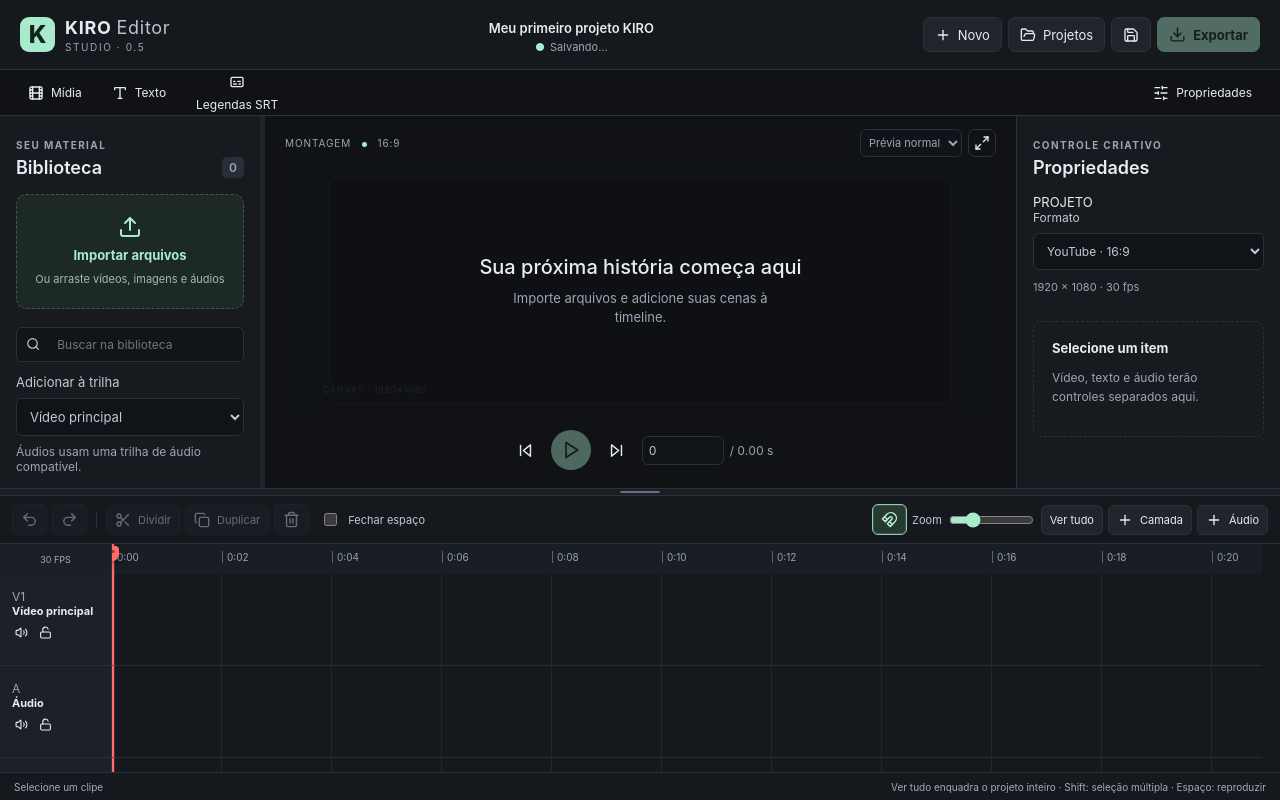
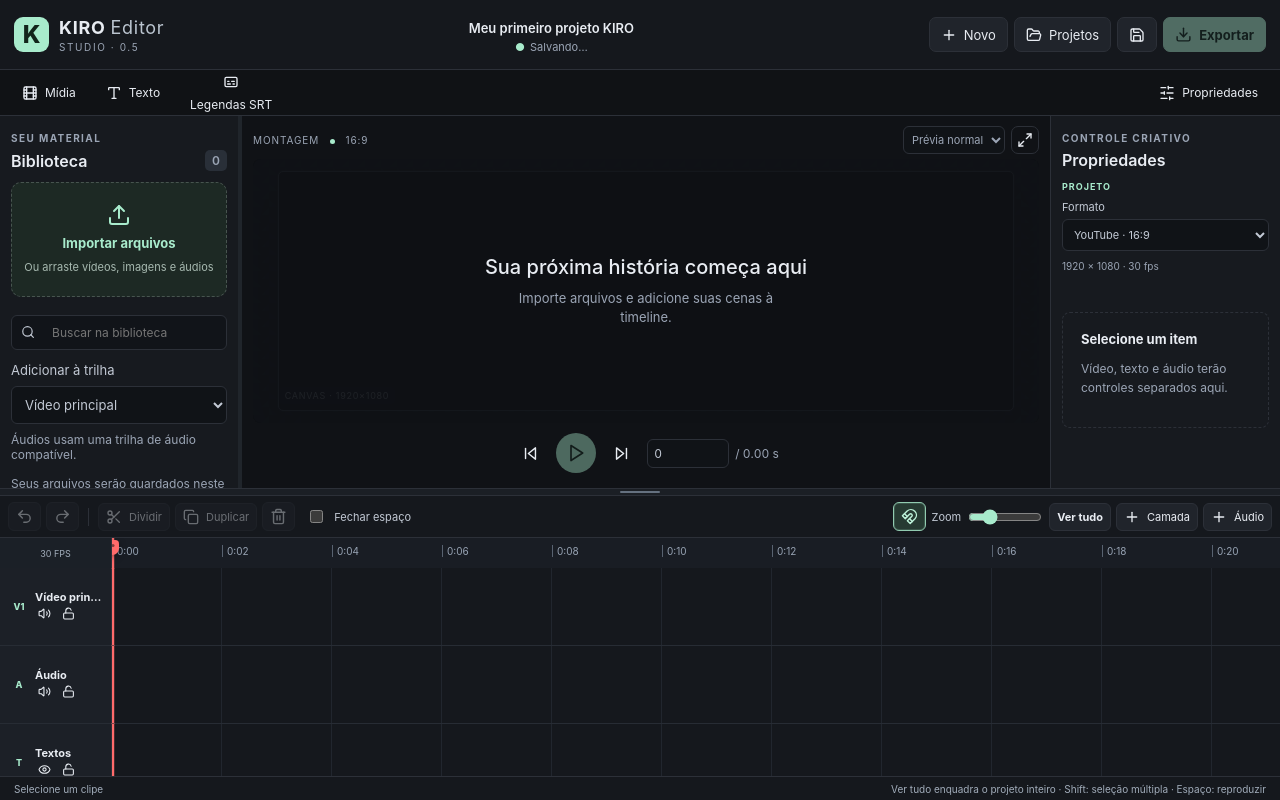
Before and after one commit to kiroaventureiro/kiro-editor, a React (Vite) app: page / in a window 1280 px wide. Built offline with nearby package versions, Linux system fonts and the light colour scheme.

Commit message:
ui: compact studio layout and clarify creative controls

```diff
--- a/src/styles/studio-refinements.css
+++ b/src/styles/studio-refinements.css
@@ -1,11 +1,10 @@
 /* KIRO Editor 0.5 — refinamentos de produto
-   Mantém a identidade Studio separada do universo narrativo e melhora leitura/precisão. */
+   Interface mais compacta, canvas prioritário e timeline legível. */
 :root {
   --playhead: #ff6b6b;
   --playhead-soft: rgba(255, 107, 107, 0.22);
 }
 
-/* Estrutura: projetos longos devem rolar dentro da timeline, nunca alargar o app inteiro. */
 html,
 body,
 #root {
@@ -31,12 +30,122 @@ body,
   max-width: 100%;
 }
 
+/* Produto mais compacto: painéis laterais não devem roubar o canvas. */
 .workspace {
   overflow: hidden;
+  grid-template-columns: min(var(--library-width), 238px) 4px minmax(0, 1fr) 230px;
+}
+
+.panel {
+  padding: 13px 11px;
+}
+
+.panel h2 {
+  font-size: 16px;
+  margin-bottom: 11px;
+}
+
+.topbar {
+  padding: 9px 14px;
+  gap: 14px;
+}
+
+.brand {
+  min-width: 160px;
+}
+
+.workspace-tools {
+  padding-inline: 10px;
 }
 
 .preview-wrap {
   overflow: hidden;
+  padding: 7px 11px;
+}
+
+.inspector {
+  width: 230px;
+}
+
+.inspector label {
+  margin-bottom: 9px;
+  gap: 5px;
+  font-size: 11px;
+}
+
+.inspector input,
+.inspector select,
+.inspector textarea {
+  padding: 7px;
+}
+
+.compact-heading h2 {
+  margin-bottom: 9px;
+}
+
+.inspector fieldset {
+  border: 0;
+  padding: 0;
+  margin: 0;
+}
+
+.inspector-section {
+  padding: 10px 0;
+  border-top: 1px solid var(--border);
+}
+
+.project-section {
+  border-top: 0;
+  padding-top: 2px;
+}
+
+.section-kicker {
+  display: block;
+  margin-bottom: 8px;
+  color: var(--accent);
+  font-size: 9px;
+  font-weight: 750;
+  letter-spacing: .11em;
+}
+
+.selected-clip-name {
+  display: block;
+  margin: -2px 0 9px;
+  max-width: 100%;
+  overflow: hidden;
+  text-overflow: ellipsis;
+  white-space: nowrap;
+  font-size: 12px;
+}
+
+.inspector-section summary {
+  margin: 0;
+  cursor: pointer;
+  font-size: 11px;
+  font-weight: 650;
+}
+
+.inspector-section[open] summary {
+  margin-bottom: 10px;
+}
+
+.inspector .control {
+  margin-bottom: 8px;
+}
+
+.inspector .control > span {
+  font-size: 10px;
+}
+
+.inspector .specs {
+  margin: -2px 0 4px;
+  font-size: 10px;
+}
+
+.color-control input[type="color"] {
+  width: 100%;
+  height: 31px;
+  padding: 3px;
 }
 
 .timeline-region,
@@ -52,15 +161,37 @@ body,
   contain: layout paint;
 }
 
+.timeline-toolbar {
+  padding: 6px 8px;
+  gap: 8px;
+}
+
+.timeline-toolbar button {
+  min-height: 28px;
+  padding: 5px 7px;
+}
+
+.timeline-view-tools .zoom input {
+  width: 74px;
+}
+
+.fit-timeline {
+  font-weight: 700;
+}
+
+.timeline-content {
+  min-width: 100%;
+}
+
 .topbar .project-name {
-  min-width: 120px;
+  min-width: 100px;
 }
 
 .topbar .top-actions {
   flex-shrink: 0;
 }
 
-/* Preview: o canvas precisa ser imediatamente reconhecível como área de trabalho. */
+/* Preview: área de trabalho clara e priorizada. */
 .preview-stage {
   background:
     linear-gradient(45deg, rgba(255,255,255,.018) 25%, transparent 25%) 0 0/16px 16px,
@@ -77,9 +208,9 @@ body,
   justify-content: center;
   width: 100%;
   height: 100%;
-  max-width: 96%;
-  max-height: 96%;
-  min-width: 140px;
+  max-width: 98%;
+  max-height: 98%;
+  min-width: 120px;
   min-height: 80px;
 }
 
@@ -93,29 +224,41 @@ body,
     0 0 0 1px rgba(255, 255, 255, 0.035);
 }
 
-/* Cada formato ocupa o máximo espaço útil sem deformar o vídeo. */
+.canvas-movable {
+  cursor: move;
+}
+
+.canvas-hint {
+  margin-left: 10px;
+  color: #91a0b2;
+  font-size: 9px;
+  font-weight: 500;
+  letter-spacing: 0;
+  text-transform: none;
+}
+
 .canvas-shell[data-aspect="16:9"] canvas {
-  width: min(94%, 900px);
+  width: min(98%, 980px);
   height: auto;
   max-height: 100%;
 }
 
 .canvas-shell[data-aspect="1:1"] canvas {
-  height: min(96%, 520px);
+  height: min(98%, 560px);
   width: auto;
-  max-width: 96%;
+  max-width: 98%;
 }
 
 .canvas-shell[data-aspect="4:5"] canvas,
 .canvas-shell[data-aspect="9:16"] canvas {
   height: 100%;
   width: auto;
-  max-width: 92%;
+  max-width: 96%;
   max-height: 100%;
 }
 
 .canvas-shell[data-aspect="9:16"] {
-  max-width: min(96%, 460px);
+  max-width: min(98%, 500px);
 }
 
 .canvas-label {
@@ -131,36 +274,59 @@ body,
   pointer-events: none;
 }
 
-/* Timeline: clipes maiores para leitura e manipulação mais confortáveis. */
+/* Timeline: suficiente para manipular, sem virar metade da tela. */
 .track-row {
-  height: 92px;
+  height: 78px;
 }
 
 .track-name {
-  padding: 14px 12px;
+  padding: 9px 8px;
+  display: grid;
+  grid-template-columns: 22px minmax(0,1fr);
+  align-content: center;
+  column-gap: 5px;
+}
+
+.track-name > strong {
+  margin: 0;
+  align-self: center;
+}
+
+.track-name > div {
+  grid-column: 2;
+}
+
+.layer-number {
+  grid-row: 1 / span 2;
+  align-self: center;
+  justify-self: center;
+  color: var(--accent);
+  font-size: 9px;
+  font-weight: 800;
 }
 
 .clip {
-  top: 8px;
-  height: 76px;
-  padding: 7px 10px;
+  top: 7px;
+  height: 64px;
+  padding: 6px 9px;
 }
 
 .clip small {
-  margin-top: 30px;
+  margin-top: 20px;
 }
 
 .clip-wave {
-  inset: 22px 0 0;
-  height: 47px;
+  inset: 20px 0 0;
+  height: 39px;
 }
 
 .timeline-footer {
-  min-height: 28px;
+  min-height: 24px;
   align-items: center;
+  padding-block: 4px;
 }
 
-/* A agulha precisa ser reconhecida instantaneamente sem competir com a cor da UI. */
+/* Agulha precisa, fácil de identificar e arrastar. */
 .ruler-playhead,
 .playhead {
   background: var(--playhead);
@@ -195,7 +361,6 @@ body,
   cursor: ew-resize;
 }
 
-/* Controles de edição: menos volume visual e melhor separação entre estado e ação. */
 .timeline-toolbar button,
 .workspace-tools button,
 .workspace-tools .button {
@@ -211,77 +376,70 @@ body,
   box-shadow: 0 0 0 2px rgba(168, 235, 204, 0.12);
 }
 
-/* Telas baixas: manter canvas e timeline úteis ao mesmo tempo. */
+@media (max-width: 1150px) and (min-width: 851px) {
+  .workspace {
+    grid-template-columns: min(var(--library-width), 205px) 4px minmax(0, 1fr) 210px;
+  }
+  .inspector {
+    width: 210px;
+  }
+  .canvas-hint {
+    display: none;
+  }
+}
+
 @media (max-height: 720px) and (min-width: 851px) {
   .app-shell {
-    grid-template-rows: 60px 44px minmax(210px, 1fr) 8px var(--timeline-height);
+    grid-template-rows: 56px 40px minmax(210px, 1fr) 8px var(--timeline-height);
   }
-
   .topbar {
-    padding-block: 8px;
-  }
-
-  .preview-wrap {
-    grid-template-rows: 30px minmax(130px, 1fr) 50px;
     padding-block: 6px;
   }
-
+  .preview-wrap {
+    grid-template-rows: 28px minmax(130px, 1fr) 46px;
+    padding-block: 5px;
+  }
   .preview-stage {
-    padding: 6px;
+    padding: 5px;
   }
-
   .canvas-shell {
     max-height: 100%;
   }
-
-  .canvas-shell[data-aspect="9:16"] canvas,
-  .canvas-shell[data-aspect="4:5"] canvas {
-    height: 100%;
+  .track-row {
+    height: 72px;
   }
-
-  .track-row {
-    height: 86px;
-  }
-
   .clip {
-    height: 70px;
+    height: 58px;
   }
 }
 
-/* Em telas menores, preservar preview + timeline ao mesmo tempo, especialmente em 9:16. */
 @media (max-width: 850px) {
   .canvas-shell {
     max-height: 98%;
     max-width: 98%;
   }
-
   .canvas-shell[data-aspect="16:9"] canvas {
     width: 98%;
   }
-
   .canvas-shell[data-aspect="9:16"] {
-    max-width: 78vw;
+    max-width: 82vw;
   }
-
   .canvas-shell[data-aspect="9:16"] canvas,
   .canvas-shell[data-aspect="4:5"] canvas {
     height: 100%;
     max-width: 100%;
   }
-
-  .canvas-label {
+  .canvas-label,
+  .canvas-hint {
     display: none;
   }
-
   .track-row {
-    height: 84px;
+    height: 72px;
   }
-
   .clip {
-    top: 7px;
-    height: 69px;
+    top: 6px;
+    height: 60px;
   }
-
   .ruler-playhead span {
     width: 15px;
     left: -7px;
@@ -294,7 +452,6 @@ body,
     height: 17px;
     left: -8px;
   }
-
   .trim-handle {
     width: 12px;
   }
```
